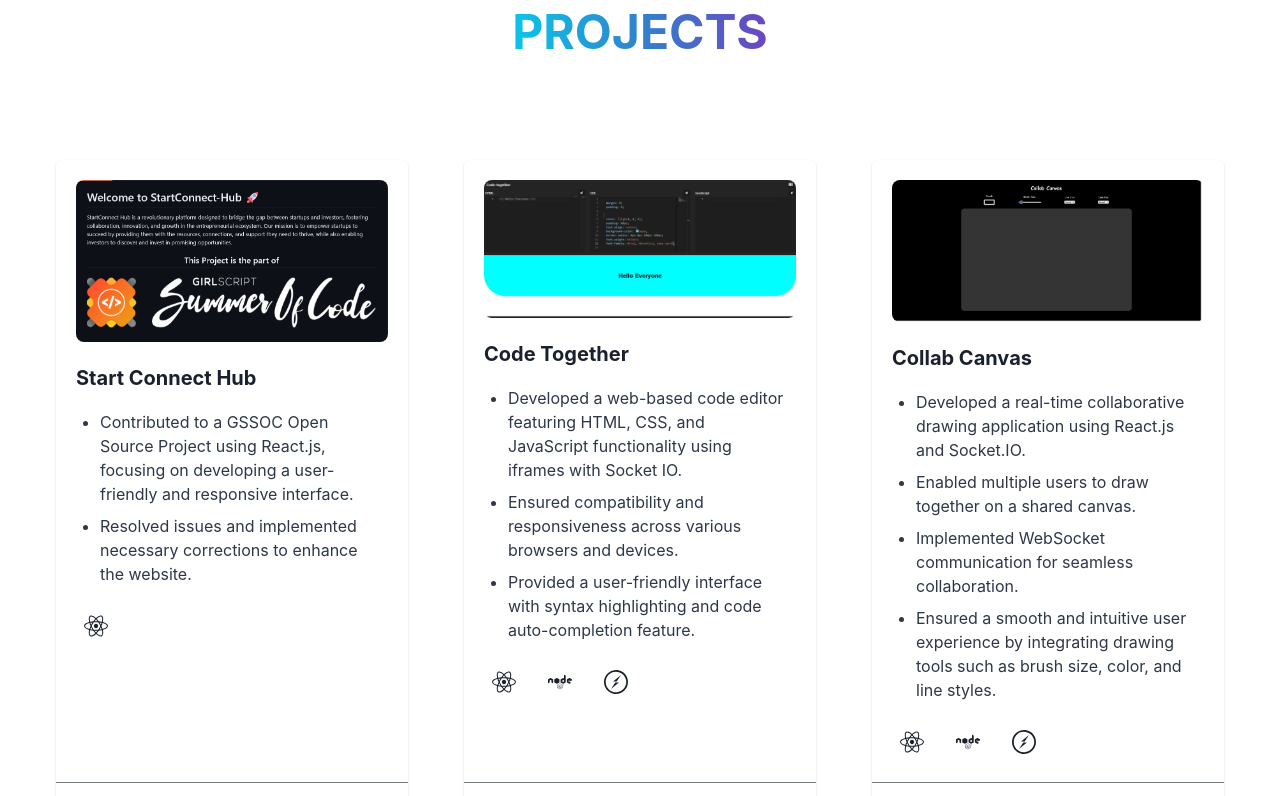
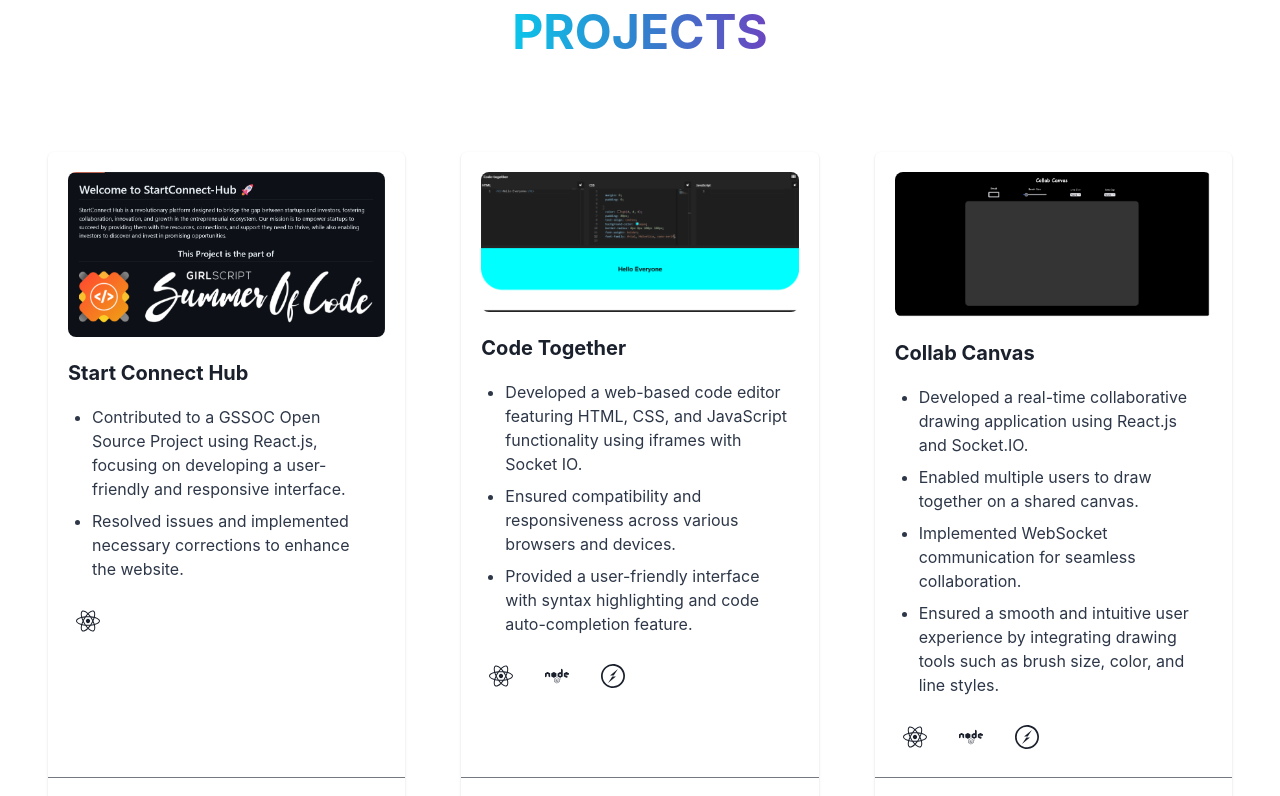
Before and after one commit to codewithmurali/portfolio, a React (Vite) app: page / in a window 1280 px wide. Shown: the part 2080-2876 px from the top of the page. Built offline with nearby package versions, Linux system fonts and the light colour scheme.

Commit message:
Fixed the responsiveness in the hero section

```diff
--- a/src/components/CardsContainer.jsx
+++ b/src/components/CardsContainer.jsx
@@ -24,7 +24,7 @@ const CardsContainer = () => {
         }}
         gap={6}
         justifyContent="center"
-        m="10"
+        m="8"
       >
         <CardLayout />
       </Grid>
```
